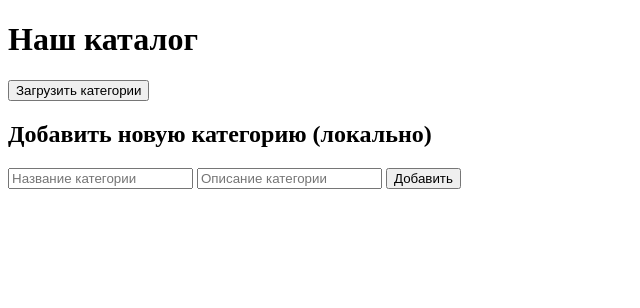
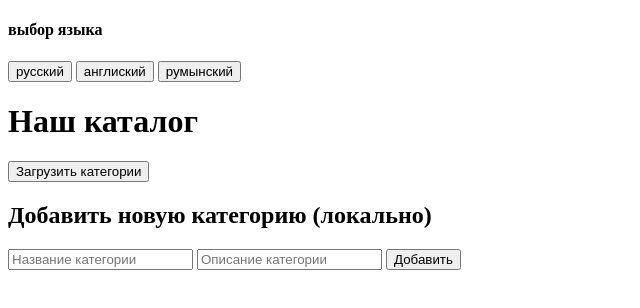
Before and after one commit to Ahriman3242/JSONjQuery, a plain HTML site: page index.html in a window 1280 px wide. Shown: the whole page, without its empty margins (0-640 px from the left). Drawn offline with nearby package versions, Linux system fonts and the light colour scheme.

Commit message:
Update index.html

```diff
--- a/index.html
+++ b/index.html
@@ -7,6 +7,12 @@
   <script src="scripts.js"></script>
 </head>
 <body>
+  <h4>выбор языка</h4>
+    <div>
+        <input type="submit" name="ru" value="русский">
+        <input type="submit" name="eu" value="англиский">
+        <input type="submit" name="ro" value="румынский">
+    </div>
   <h1>Наш каталог</h1>
 
   <button id="loadCategoriesBtn">Загрузить категории</button>
```
